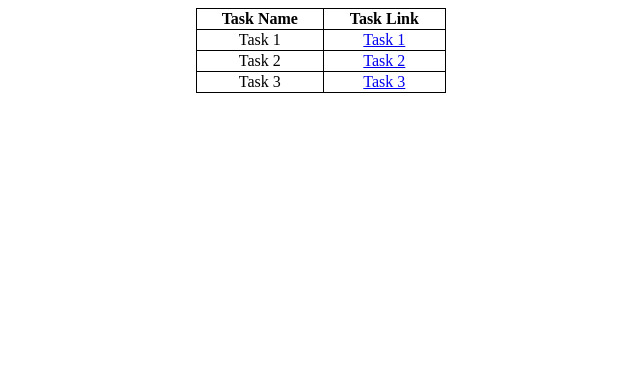
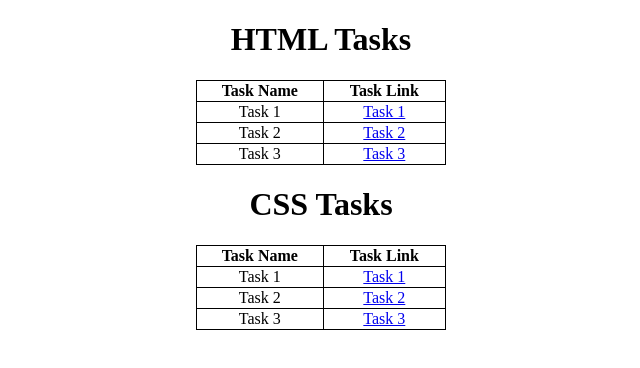
Before and after one commit to SHARIQADNAN/MERN-Tasks, a plain HTML site: page index.html in a window 1280 px wide. Shown: the whole page, without its empty margins (319-959 px from the left). Drawn offline with Linux system fonts and the light colour scheme.

Commit message:
Add files via upload

```diff
--- a/index.html
+++ b/index.html
@@ -28,6 +28,27 @@
     </style>
   </head>
   <body>
+    <h1>HTML Tasks</h1>
+    <table>
+      <tr>
+        <th>Task Name</th>
+        <th>Task Link</th>
+      </tr>
+      <tr>
+        <td>Task 1</td>
+        <td><a href="task1.html">Task 1</a></td>
+      </tr>
+      <tr>
+        <td>Task 2</td>
+        <td><a href="task2.html">Task 2</a></td>
+      </tr>
+      <tr>
+        <td>Task 3</td>
+        <td><a href="task3.html">Task 3</a></td>
+      </tr>
+    </table>
+
+    <h1>CSS Tasks</h1>
     <table>
       <tr>
         <th>Task Name</th>
```
